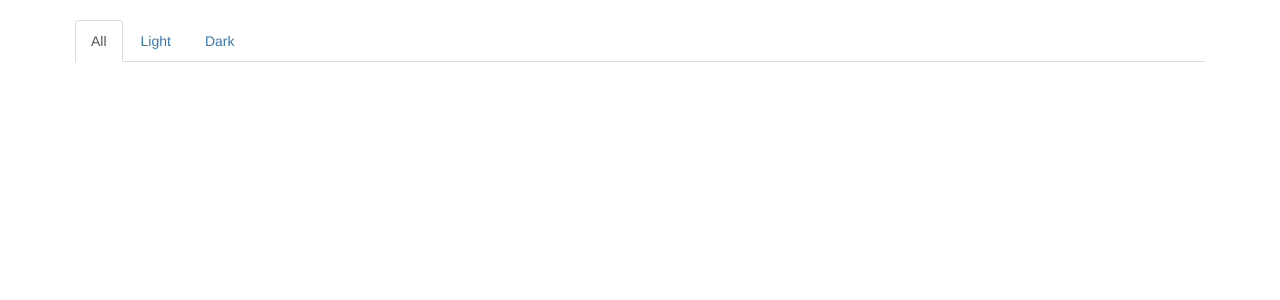
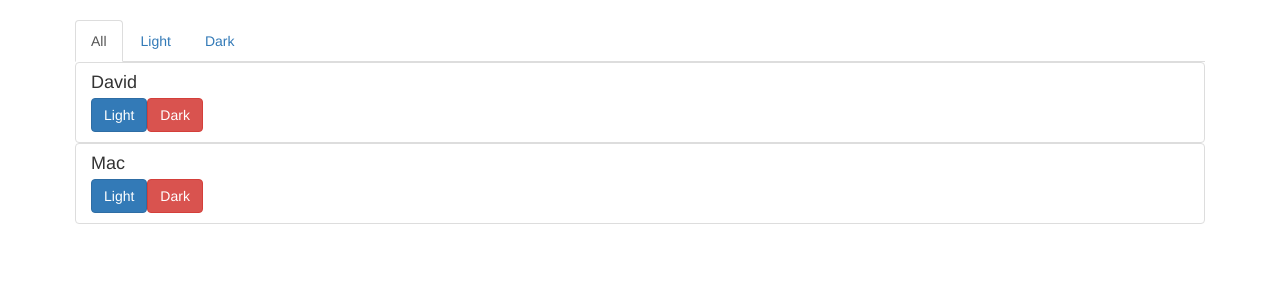
Before and after one commit to Vishvang/angular-funda-demo, an Angular app: page / in a window 1280 px wide. Shown: the top 300 px of the page. Built offline with nearby package versions, Linux system fonts and the light colour scheme.

Commit message:
Creating service instance to access service method from/in to component using two diff instances, but its not an efficient and proper way to access. Because we need shared instance rather than the shared one. So for that we can use Dependency injection.

```diff
--- a/src/app/item/item.component.ts
+++ b/src/app/item/item.component.ts
@@ -1,4 +1,5 @@
-import { Component, OnInit, Input, Output, EventEmitter } from '@angular/core';
+import { Component, OnInit, Input } from '@angular/core';
+import { MovieCharacterService } from '../movie-character.service';
 
 @Component({
   selector: 'app-item',
@@ -7,7 +8,7 @@ import { Component, OnInit, Input, Output, EventEmitter } from '@angular/core';
 })
 export class ItemComponent implements OnInit {
   @Input() itemCharacter;
-  @Output() sideAssign = new EventEmitter<{name: string, side: string}>();
+  // @Output() sideAssign = new EventEmitter<{name: string, side: string}>();
 
   constructor() { }
 
@@ -16,6 +17,8 @@ export class ItemComponent implements OnInit {
 
   onAssign(side) {
     // this.itemCharacter.side = side;
-    this.sideAssign.emit({name: this.itemCharacter.name, side: side});
+    // this.sideAssign.emit({name: this.itemCharacter.name, side: side});
+    const movieChar = new MovieCharacterService();
+    movieChar.onSideChoosen({name: this.itemCharacter.name, side: this.itemCharacter.side});
   }
 }
--- a/src/app/movie-character.service.ts
+++ b/src/app/movie-character.service.ts
@@ -1,4 +1,5 @@
 export class MovieCharacterService {
+
   private allCharacter = [
     { name: 'David', side: ''},
     { name: 'Mac', side: ''}
@@ -12,4 +13,11 @@ export class MovieCharacterService {
       return char.side === choosenList;
     });
   }
+
+  onSideChoosen(charInfo) {
+    const pos = this.allCharacter.findIndex((char) => {
+      return char.name === charInfo.name;
+    });
+    this.allCharacter[pos].side = charInfo.side;
+  }
 }
--- a/src/app/tabs/tabs.component.html
+++ b/src/app/tabs/tabs.component.html
@@ -7,5 +7,5 @@
     <li role="presentation" [ngClass]="{'active': choosenList==='dark' }">
       <a (click)="onChoose('dark')" style="cursor: pointer;">Dark</a></li>
   </ul>
-  <app-list [listCharacters]="getCharacters()" (sideAssignInList)="onSideChoosen($event)"></app-list>
+  <app-list [listCharacters]="getCharacters()" ></app-list>
 </div>
--- a/src/app/tabs/tabs.component.ts
+++ b/src/app/tabs/tabs.component.ts
@@ -1,4 +1,5 @@
 import { Component, OnInit } from '@angular/core';
+import { MovieCharacterService } from '../movie-character.service';
 
 @Component({
   selector: 'app-tabs',
@@ -7,7 +8,6 @@ import { Component, OnInit } from '@angular/core';
 })
 export class TabsComponent implements OnInit {
   allCharacter = [];
-
   choosenList = 'all';
 
   constructor() { }
@@ -19,12 +19,9 @@ export class TabsComponent implements OnInit {
     this.choosenList = selectSide;
   }
 
-  getCharacters() {}
-
-  onSideChoosen(charInfo) {
-    const pos = this.allCharacter.findIndex((char) => {
-      return char.name === charInfo.name;
-    });
-    this.allCharacter[pos].side = charInfo.side;
+  getCharacters() {
+    const movieChar = new MovieCharacterService();
+    this.allCharacter = movieChar.getCharacters(this.choosenList);
+    return this.allCharacter;
   }
 }
```
